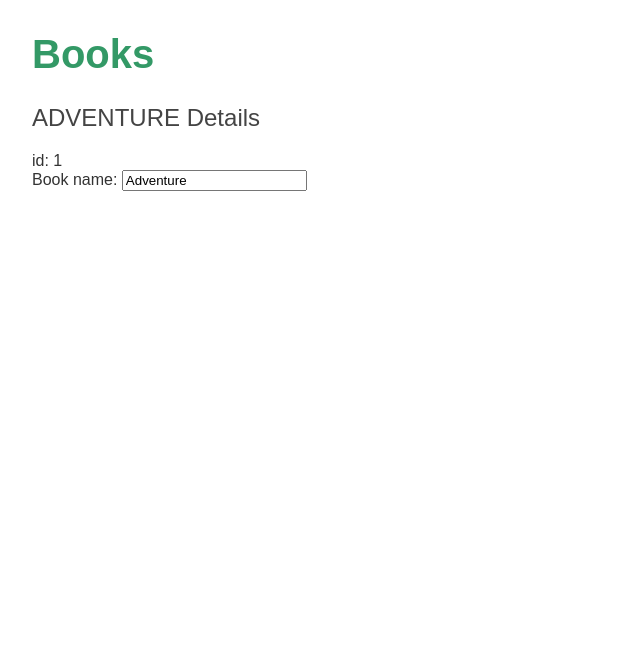
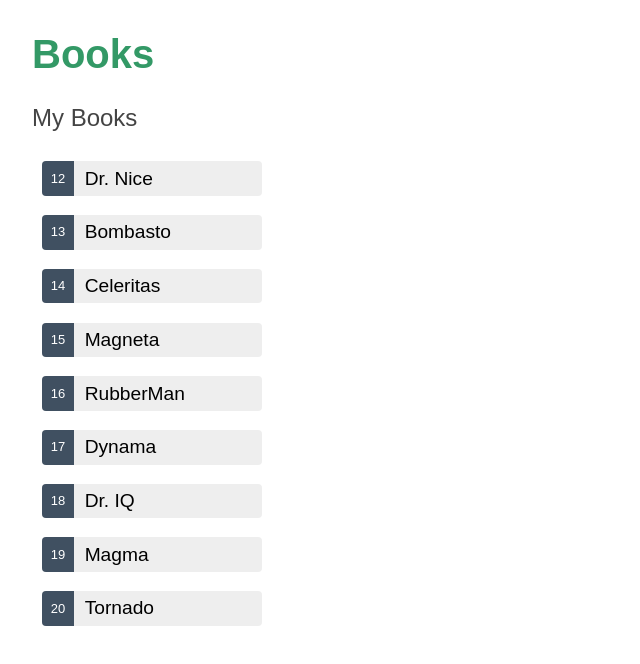
Before and after one commit to HazemSoliman096/Books-Frontend, an Angular app in the folder books/: page / in a window 1280 px wide. Shown: the top 664 px of the page, without its empty margins (0-640 px from the left). Built offline with nearby package versions, Linux system fonts and the light colour scheme.

Commit message:
Style the books

```diff
--- a/books/src/app/books/books.component.css
+++ b/books/src/app/books/books.component.css
@@ -0,0 +1,66 @@
+/* booksComponent's private CSS styles */
+.books {
+  margin: 0 0 2em 0;
+  list-style-type: none;
+  padding: 0;
+  width: 15em;
+}
+
+.books li {
+  display: flex;
+}
+
+.books button {
+  flex: 1;
+  cursor: pointer;
+  position: relative;
+  left: 0;
+  background-color: #EEE;
+  margin: .5em;
+  padding: 0;
+  border-radius: 4px;
+  display: flex;
+  align-items: stretch;
+  height: 1.8em;
+}
+
+.books button:hover {
+  color: #2c3a41;
+  background-color: #e6e6e6;
+  left: .1em;
+}
+
+.books button:active {
+  background-color: #525252;
+  color: #fafafa;
+}
+
+.books button.selected {
+  background-color: black;
+  color: white;
+}
+
+.books button.selected:hover {
+  background-color: #505050;
+  color: white;
+}
+
+.books button.selected:active {
+  background-color: black;
+  color: white;
+}
+
+.books .badge {
+  display: inline-block;
+  font-size: small;
+  color: white;
+  padding: 0.8em 0.7em 0 0.7em;
+  background-color: #405061;
+  line-height: 1em;
+  margin-right: .8em;
+  border-radius: 4px 0 0 4px;
+}
+
+.books .name {
+  align-self: center;
+}
--- a/books/src/app/books/books.component.html
+++ b/books/src/app/books/books.component.html
@@ -1,6 +1,9 @@
-<h2>{{book.title | uppercase}} Details</h2>
-<div><span>id: </span>{{book.id}}</div>
-<div>
-  <label for="name">Book name: </label>
-  <input id="name" [(ngModel)]="book.title" placeholder="name" />
-</div>
+<h2>My Books</h2>
+<ul class="books">
+  <li *ngFor="let book of books">
+    <button type="button">
+      <span class="badge">{{book.id}}</span>
+      <span class="name">{{book.title}}</span>
+    </button>
+  </li>
+</ul>
--- a/books/src/app/books/books.component.ts
+++ b/books/src/app/books/books.component.ts
@@ -1,5 +1,5 @@
 import { Component, OnInit } from '@angular/core';
-import { Book } from './book';
+import { Books } from './mock_books';
 
 @Component({
   selector: 'app-books',
@@ -8,10 +8,7 @@ import { Book } from './book';
 })
 export class BooksComponent implements OnInit {
 
-  book: Book = {
-    id: 1,
-    title: 'Adventure'
-  };
+  books = Books;
 
   constructor() { }
 
--- /dev/null
+++ b/books/src/app/books/mock_books.ts
@@ -0,0 +1,13 @@
+import { Book } from './book';
+
+export const Books: Book[] = [
+  { id: 12, title: 'Dr. Nice' },
+  { id: 13, title: 'Bombasto' },
+  { id: 14, title: 'Celeritas' },
+  { id: 15, title: 'Magneta' },
+  { id: 16, title: 'RubberMan' },
+  { id: 17, title: 'Dynama' },
+  { id: 18, title: 'Dr. IQ' },
+  { id: 19, title: 'Magma' },
+  { id: 20, title: 'Tornado' }
+];
```
